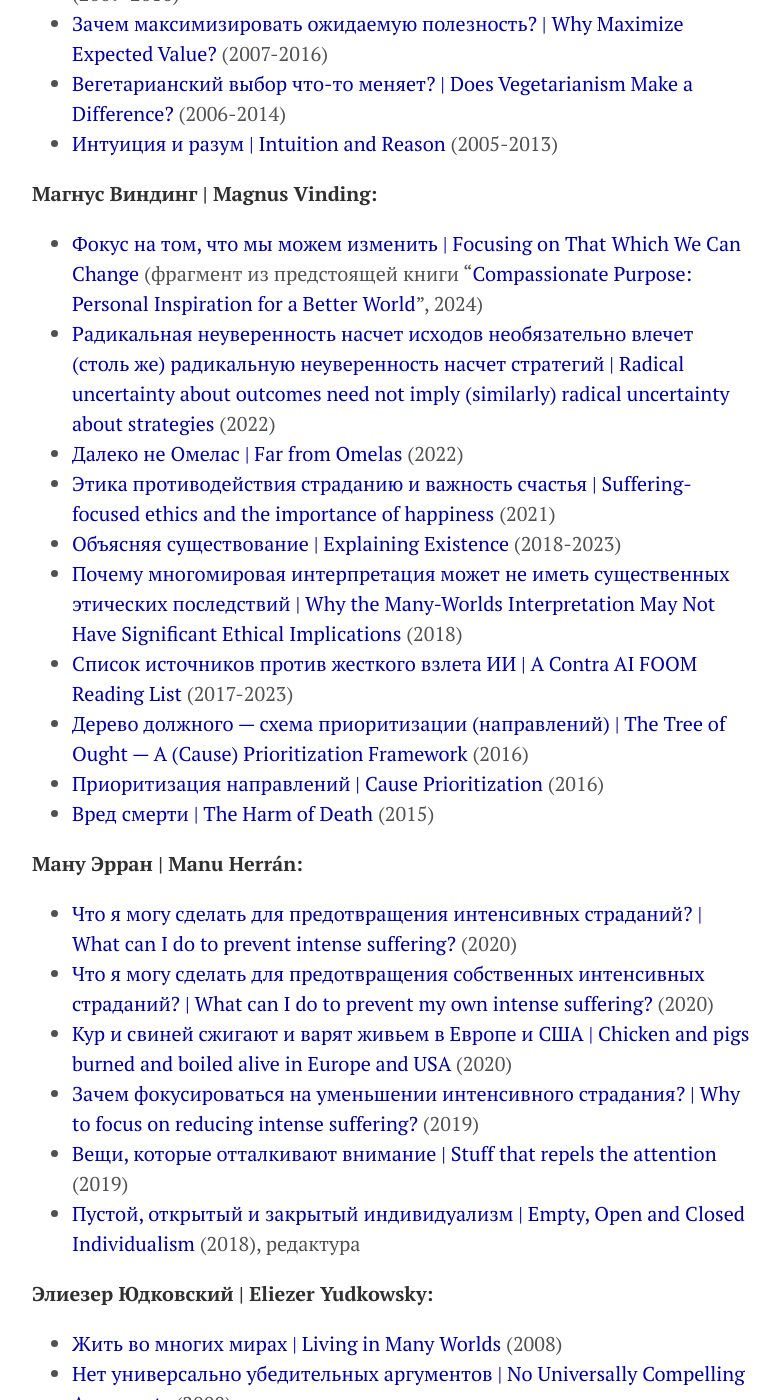
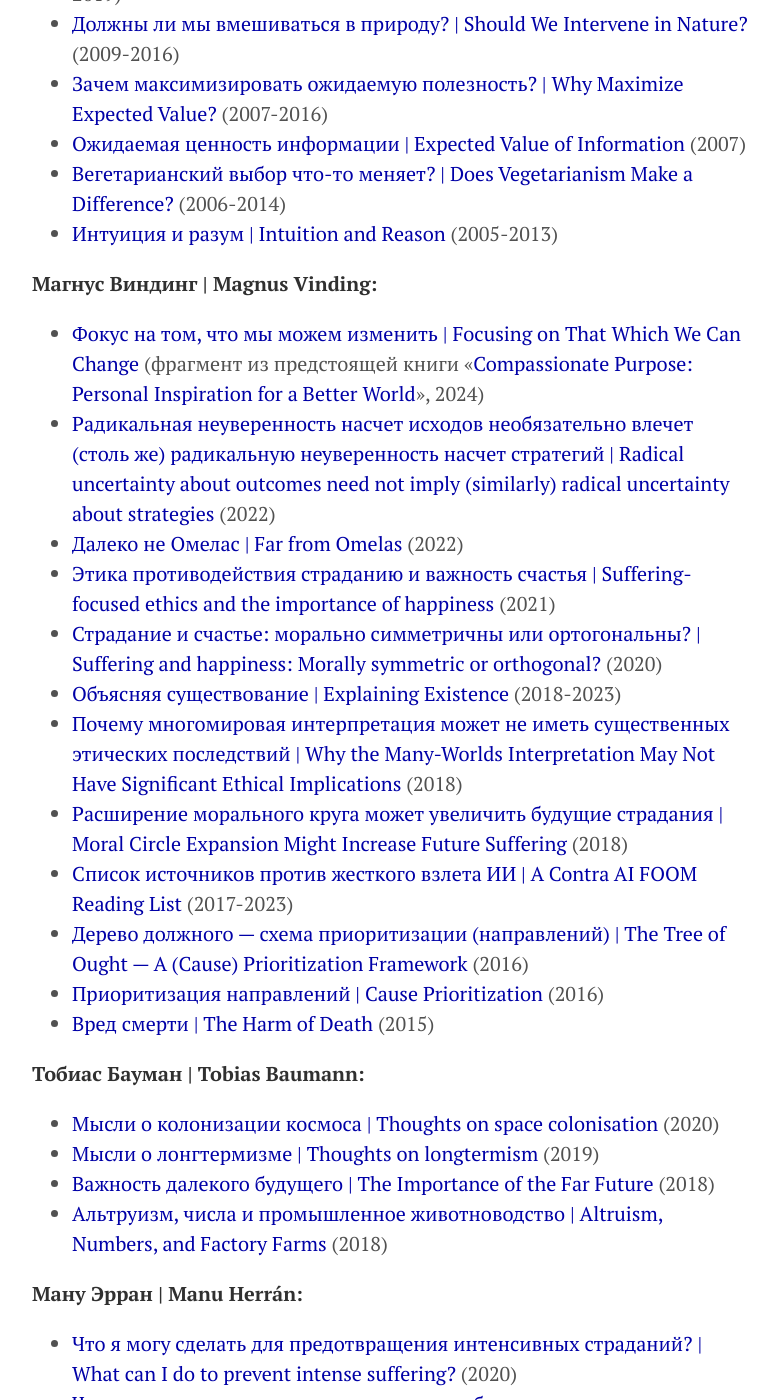
Before and after one commit to KKirdan/kkirdan.github.io, a Jekyll site: the page built from translations/index.md, in a window 1280 px wide and 1400 px high, scrolled down 1230 px. Shown: the whole window, without its empty margins (248-1028 px from the left). Built offline with Jekyll 4.4.1, drawn with Linux system fonts in a browser that asks for light colours; some of the changed text lies outside the part shown.

Commit message:
Update index.md

```diff
--- a/translations/index.md
+++ b/translations/index.md
@@ -6,14 +6,16 @@ title: "Переводы"
 
 ##  Содержание
 * **[Сайт arbital.com](#Arbital)** (более 50 переводов)
-* **[Брайан Томасик \| Brian Tomasik](#Brian_Tomasik)** (10 переводов)
-* **[Магнус Виндинг \| Magnus Vinding](#Magnus_Vinding)** (10 переводов)
+* **[Брайан Томасик \| Brian Tomasik](#Brian_Tomasik)** (11 переводов)
+* **[Магнус Виндинг \| Magnus Vinding](#Magnus_Vinding)** (12 переводов)
+* **[Тобиас Бауман \| Tobias Baumann](#Tobias_Baumann)** (4 перевода)
 * **[Ману Эрран \| Manu Herrán](#Manu_Herran)** (5 переводов, 1 редактура)
 * **[Элиезер Юдковский \| Eliezer Yudkowsky](#Eliezer_Yudkowsky)** (3 перевода)
 * **[Лукас Глор \| Lukas Gloor](#Lukas_Gloor)** (3 перевода)
 * **[Дэвид Пирс \| David Pearce](#David_Pearce)** (2 перевода)
 * **[Майкл Делло-Иаково \| Michael Dello-Iacovo](#Michael_Dello-Iacovo)** (2 перевода)
 * **[Рон Андерсон \| Ron Anderson](#Ron_Anderson)** (2 перевода)
+* **[Томас Метцингер \| Thomas Metzinger](#Thomas_Metzinger)** (1 редактура)
 * **[Скотт Александер \| Scott Alexander](#Scott_Alexander)** (1 перевод)
 * **[Джон Стюарт Милль \| John Stuart Mill](#John_Stuart_Mill)** (1 перевод)
 * **[Патрик Форбер & Рори Смид \| Patrick Forber & Rory Smead](#Patrick_Forber)** (1 редактура)
@@ -32,24 +34,34 @@ title: "Переводы"
 * [Мораль, движимая красотой \| Beauty-Driven Morality](https://reducingsuffering.github.io/brian-tomasik-beauty-driven-morality.html) (2013-2014)
 * [Омелас и колонизация космоса \| Omelas and Space Colonization](https://reducingsuffering.github.io/brian-tomasik-omelas-and-space-colonization.html) (2013-2017)
 * [Один триллион рыб \| One Trillion Fish](https://reducingsuffering.github.io/brian-tomasik-one-trillion-fish.html) (2012-2020)
-* [Почему мы должны оставаться кооперативными \| Why we should remain cooperative](https://reducingsuffering.github.io/brian-tomasik-1.html) (фрагмент из "[Risks of Astronomical Future Suffering](https://longtermrisk.org/risks-of-astronomical-future-suffering)", 2011-2019)
+* [Почему мы должны оставаться кооперативными \| Why we should remain cooperative](https://reducingsuffering.github.io/brian-tomasik-1.html) (фрагмент из «[Risks of Astronomical Future Suffering](https://longtermrisk.org/risks-of-astronomical-future-suffering)», 2011-2019)
 * [Должны ли мы вмешиваться в природу? \| Should We Intervene in Nature?](https://reducingsuffering.github.io/brian-tomasik-should-we-intervene-in-nature.html) (2009-2016)
 * [Зачем максимизировать ожидаемую полезность? \| Why Maximize Expected Value?](https://reducingsuffering.github.io/brian-tomasik-why-maximize-expected-value.html) (2007-2016)
+* [Ожидаемая ценность информации \| Expected Value of Information](https://reducingsuffering.github.io/brian-tomasik-expected-value-of-information.html) (2007)
 * [Вегетарианский выбор что-то меняет? \| Does Vegetarianism Make a Difference?](https://reducingsuffering.github.io/brian-tomasik-does-vegetarianism-make-a-difference.html) (2006-2014)
 * [Интуиция и разум \| Intuition and Reason](https://reducingsuffering.github.io/brian-tomasik-intuition-and-reason.html) (2005-2013)
 
 <a id="Magnus_Vinding"></a>
 **Магнус Виндинг \| Magnus Vinding:**
-* [Фокус на том, что мы можем изменить \| Focusing on That Which We Can Change](https://reducingsuffering.github.io/magnus-vinding-1.html) (фрагмент из предстоящей книги "[Compassionate Purpose: Personal Inspiration for a Better World](https://docs.google.com/document/d/1tU8B0BqJnjKi12XNwUD3hAkLe4HPKrXwzCixFXr5058/edit)", 2024)
+* [Фокус на том, что мы можем изменить \| Focusing on That Which We Can Change](https://reducingsuffering.github.io/magnus-vinding-1.html) (фрагмент из предстоящей книги «[Compassionate Purpose: Personal Inspiration for a Better World](https://docs.google.com/document/d/1tU8B0BqJnjKi12XNwUD3hAkLe4HPKrXwzCixFXr5058)», 2024)
 * [Радикальная неуверенность насчет исходов необязательно влечет (столь же) радикальную неуверенность насчет стратегий \| Radical uncertainty about outcomes need not imply (similarly) radical uncertainty about strategies](https://reducingsuffering.github.io/magnus-vinding-strategic-uncertainty.html) (2022)
 * [Далеко не Омелас \| Far from Omelas](https://reducingsuffering.github.io/magnus-vinding-far-from-omelas.html) (2022)
 * [Этика противодействия страданию и важность счастья \| Suffering-focused ethics and the importance of happiness](https://reducingsuffering.github.io/magnus-vinding-suffering-focused-ethics-and-the-importance-of-happiness.html) (2021)
+* [Страдание и счастье: морально симметричны или ортогональны? \| Suffering and happiness: Morally symmetric or orthogonal?](https://reducingsuffering.github.io/magnus-vinding-suffering-and-happiness-morally-symmetric-or-orthogonal.html) (2020)
 * [Объясняя существование \| Explaining Existence](https://reducingsuffering.github.io/magnus-vinding-explaining-existence.html) (2018-2023)
 * [Почему многомировая интерпретация может не иметь существенных этических последствий \| Why the Many-Worlds Interpretation May Not Have Significant Ethical Implications](https://reducingsuffering.github.io/magnus-vinding-why-the-mwi-may-not-have-significant-ethical-implications.html) (2018)
+* [Расширение морального круга может увеличить будущие страдания \| Moral Circle Expansion Might Increase Future Suffering](https://reducingsuffering.github.io/magnus-vinding-moral-circle-expansion-might-increase-future-suffering.html) (2018)
 * [Список источников против жесткого взлета ИИ \| A Contra AI FOOM Reading List](https://reducingsuffering.github.io/magnus-vinding-a-contra-ai-foom-reading-list.html) (2017-2023)
 * [Дерево должного — схема приоритизации (направлений) \|  The Tree of Ought — A (Cause) Prioritization Framework](https://reducingsuffering.github.io/magnus-vinding-the-tree-of-ought-a-cause-prioritization-framework.html) (2016)
 * [Приоритизация направлений \| Cause Prioritization](https://reducingsuffering.github.io/magnus-vinding-cause-prioritization.html) (2016)
 * [Вред смерти \| The Harm of Death](https://reducingsuffering.github.io/magnus-vinding-the-harm-of-death.html) (2015)
+
+<a id="Tobias_Baumann"></a>
+**Тобиас Бауман \| Tobias Baumann:**
+* [Мысли о колонизации космоса \| Thoughts on space colonisation](https://reducingsuffering.github.io/tobias-baumann-thoughts-on-space-colonisation.html) (2020)
+* [Мысли о лонгтермизме \| Thoughts on longtermism](https://reducingsuffering.github.io/tobias-baumann-thoughts-on-longtermism.html) (2019)
+* [Важность далекого будущего \| The Importance of the Far Future](https://reducingsuffering.github.io/tobias-baumann-the-importance-of-the-far-future.html) (2018)
+* [Альтруизм, числа и промышленное животноводство \| Altruism, Numbers, and Factory Farms](https://reducingsuffering.github.io/tobias-baumann-altruism-numbers-and-factory-farms.html) (2018)
 
 <a id="Manu_Herran"></a>
 **Ману Эрран \| Manu Herrán:**
@@ -87,6 +99,10 @@ title: "Переводы"
 * [Зачем размышлять о страданиях \| Contemplation of Suffering and Compassion](https://reducingsuffering.github.io/ron-anderson-contemplation-of-suffering-and-compassion.html) (2015)
 * [Страдания бедных \| Suffering of the Poor](https://reducingsuffering.github.io/ron-anderson-suffering-of-the-poor.html) (2014)
 
+<a id="Thomas_Metzinger"></a>
+**Томас Метцингер \| Thomas Metzinger:**
+* [Введение в проблему отрицательной синтетической феноменологии \| The Problem of Negative Synthetic Phenomenology. Introduction](https://reducingsuffering.github.io/thomas-metzinger-1.html) (фрагмент из «[Artificial Suffering: An Argument for a Global Moratorium on Synthetic Phenomenology](https://www.worldscientific.com/doi/10.1142/S270507852150003X)», 2021), редактура
+
 <a id="Scott_Alexander"></a>
 **Скотт Александер \| Scott Alexander:**
 * [НЙТ угрожает моей безопасности, раскрывая мое настоящее имя, поэтому я удаляю блог \| NYT Is Threatening My Safety By Revealing My Real Name, So I Am Deleting The Blog](https://vk.com/@kirdan-slate-star-codex-2020-06-22) (2020)
@@ -95,7 +111,7 @@ title: "Переводы"
 **Джон Стюарт Милль \| John Stuart Mill:**
 * [Тезисы о природе](https://reducingsuffering.github.io/john-stuart-mill-1.html) (фрагмент из "[On Nature](https://www.lancaster.ac.uk/users/philosophy/texts/mill_on.htm)", 1874-1904)
 
-<a id="Patri**Сайт arbital.com:**ck_Forber"></a>
+<a id="Patrick_Forber"></a>
 **Патрик Форбер & Рори Смид \| Patrick Forber & Rory Smead:**
 * [Наказание — скорее злоба, чем общее благо \| Punishment isn’t about the common good: it’s about spite](https://reducingsuffering.github.io/patrick-forber-punishment-isnt-about-the-common-good-its-about-spite.html) (2018), редактура
 
```
